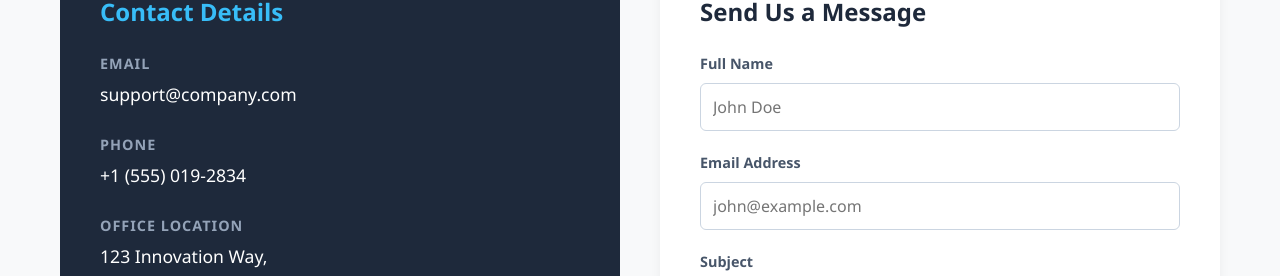
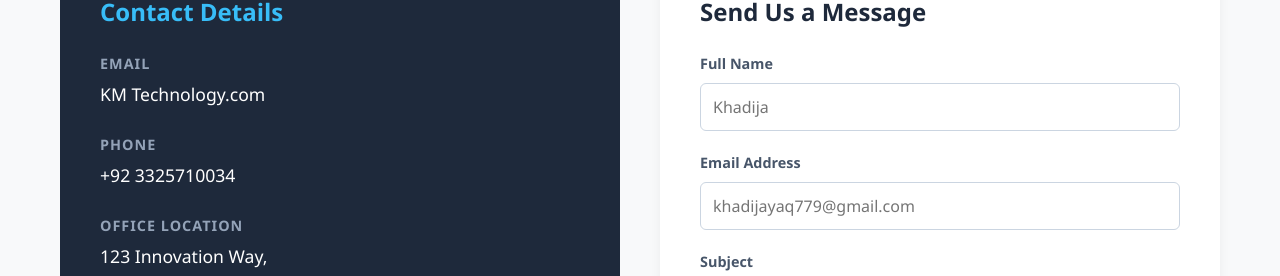
Before and after one commit to 123khadi/calculator-new, an Electron app: page public/contact.html in a window 1280 px wide. Shown: the part 329-605 px from the top of the page. Drawn offline with Linux system fonts and the light colour scheme.

Commit message:
save local changes before pull

```diff
--- a/public/contact.html
+++ b/public/contact.html
@@ -209,12 +209,12 @@
 
             <div class="info-item">
               <h4>Email</h4>
-              <p>support@company.com</p>
+              <p>KM Technology.com</p>
             </div>
 
             <div class="info-item">
               <h4>Phone</h4>
-              <p>+1 (555) 019-2834</p>
+              <p>+92 3325710034</p>
             </div>
 
             <div class="info-item">
@@ -240,12 +240,12 @@
 
             <div class="form-group">
               <label for="name">Full Name</label>
-              <input type="text" id="name" name="name" placeholder="John Doe" required>
+              <input type="text" id="name" name="name" placeholder="Khadija" required>
             </div>
 
             <div class="form-group">
               <label for="email">Email Address</label>
-              <input type="email" id="email" name="email" placeholder="john@example.com" required>
+              <input type="email" id="email" name="email" placeholder="khadijayaq779@gmail.com" required>
             </div>
 
             <div class="form-group">
```
